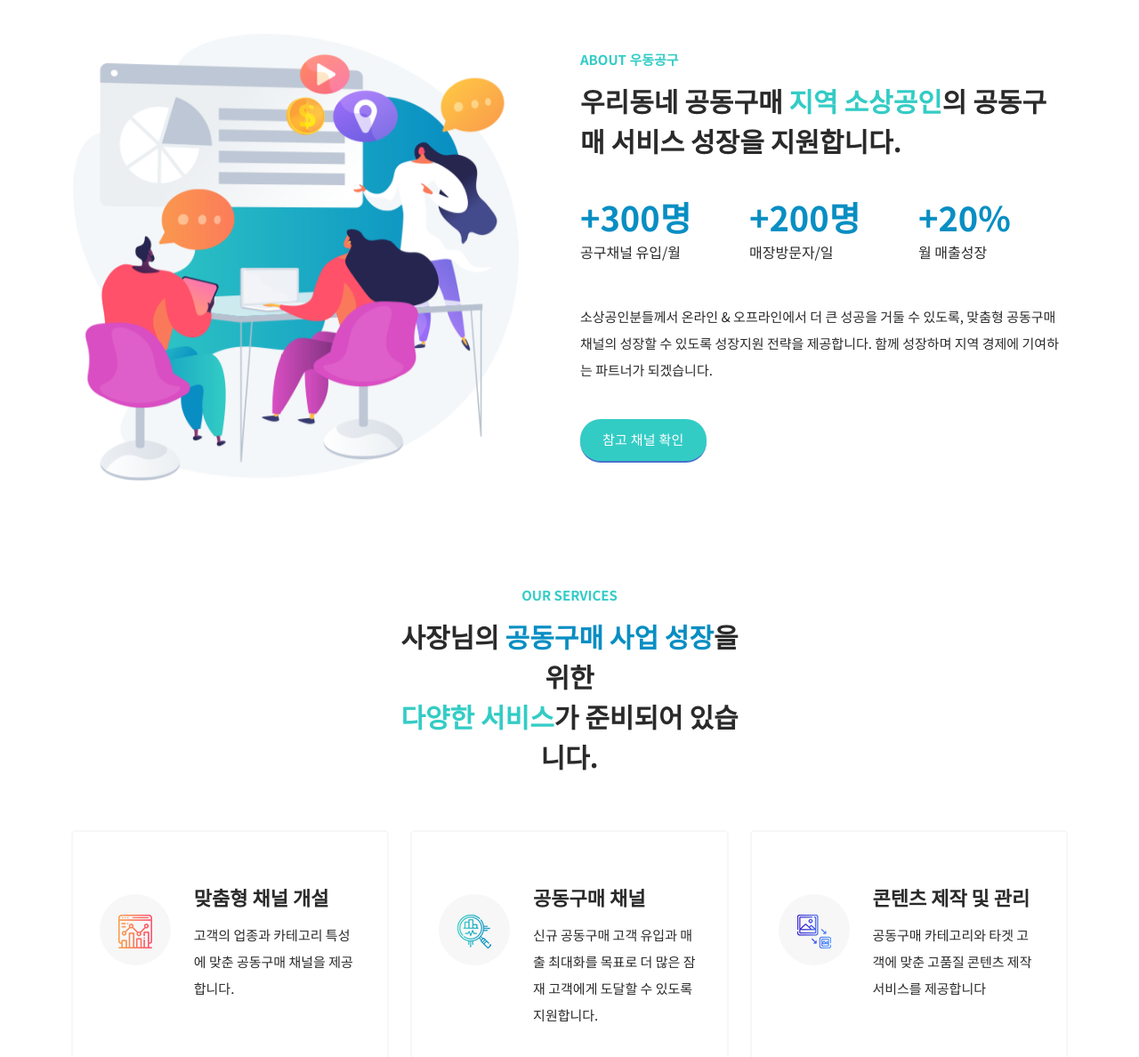
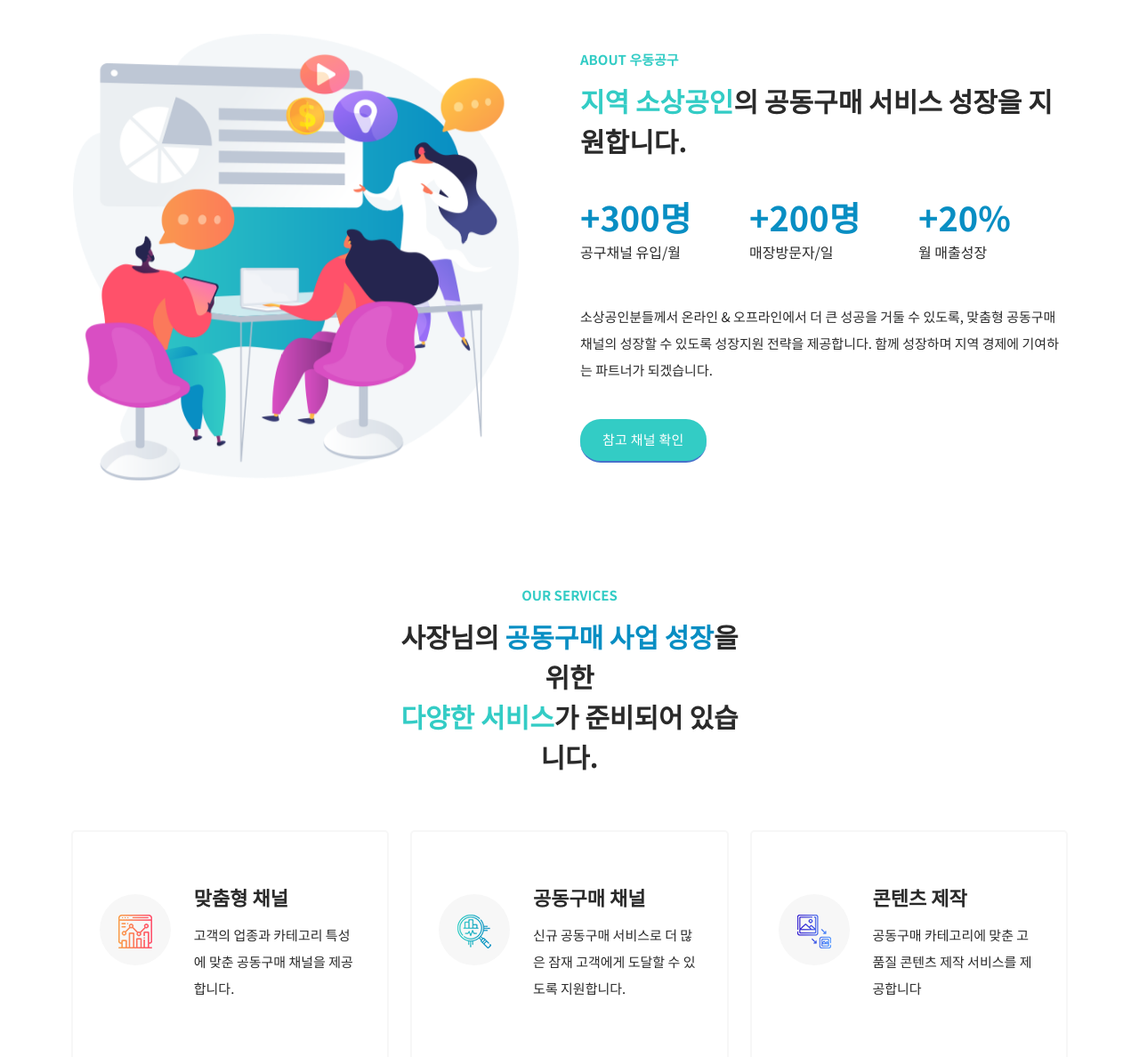
Before and after one commit to mariojeong/woori09, a website with bundled scripts: page index.html in a window 1280 px wide. Shown: the part 1612-2800 px from the top of the page at 89% size. Built offline with nearby package versions, Linux system fonts and the light colour scheme.

Commit message:
2 su jeong

```diff
--- a/index.html
+++ b/index.html
@@ -65,7 +65,7 @@
               <li class="scroll-to-section"><a href="#features">솔루션 특징</a></li>
               <li class="scroll-to-section"><a href="#about">우동공구</a></li>
               <li class="scroll-to-section"><a href="#services">지원 프로그램</a></li>
-              <li class="scroll-to-section"><a href="#portfolio">소상공인 사장님</a></li>
+              <li class="scroll-to-section"><a href="#portfolio">소상공인</a></li>
               <li class="scroll-to-section"><a href="#contact">Contact Us</a></li>
               <li class="scroll-to-section"><div class="main-blue-button"><a href="http://pf.kakao.com/_BkvAn/chat">상담문의</a></div></li>
             </ul>
@@ -274,7 +274,7 @@
         <div class="col-lg-6 align-self-center wow fadeInRight" data-wow-duration="1s" data-wow-delay="0.5s">
           <div class="section-heading">
             <h6>About 우동공구</h6>
-            <h2>우리동네 공동구매<em> 지역 소상공인</em>의 공동구매 서비스 성장을 지원합니다.</span></h2>
+            <h2><em> 지역 소상공인</em>의 공동구매 서비스 성장을 지원합니다.</span></h2>
           </div>
           <div class="row">
             <div class="col-lg-4 col-sm-4">
@@ -326,7 +326,7 @@
               </div>
               <div class="col-lg-8">
                 <div class="right-content">
-                  <h4>맞춤형 채널 개설</h4>
+                  <h4>맞춤형 채널</h4>
                   <p>고객의 업종과 카테고리 특성에 맞춘 공동구매 채널을 제공합니다.</p>
                 </div>
               </div>
@@ -344,7 +344,7 @@
               <div class="col-lg-8">
                 <div class="right-content">
                   <h4>공동구매 채널</h4>
-                  <p>신규 공동구매 고객 유입과 매출 최대화를 목표로 더 많은 잠재 고객에게 도달할 수 있도록 지원합니다.</p>
+                  <p>신규 공동구매 서비스로 더 많은 잠재 고객에게 도달할 수 있도록 지원합니다.</p>
                 </div>
               </div>
             </div>
@@ -360,8 +360,8 @@
               </div>
               <div class="col-lg-8">
                 <div class="right-content">
-                  <h4>콘텐츠 제작 및 관리</h4>
-                  <p>공동구매 카테고리와 타겟 고객에 맞춘 고품질 콘텐츠 제작 서비스를 제공합니다</p>
+                  <h4>콘텐츠 제작</h4>
+                  <p>공동구매 카테고리에 맞춘 고품질 콘텐츠 제작 서비스를 제공합니다</p>
                 </div>
               </div>
             </div>
@@ -377,7 +377,7 @@
               </div>
               <div class="col-lg-8">
                 <div class="right-content">
-                  <h4>공동구매 운영 교육</h4>
+                  <h4>공동구매 교육</h4>
                   <p>소상공인을 위한 공동구매 서비스 운영 및 디지털 마케팅 교육을 통해 운영 역량을 강화합니다.</p>
                 </div>
               </div>
@@ -394,7 +394,7 @@
               </div>
               <div class="col-lg-8">
                 <div class="right-content">
-                  <h4>데이터 분석 및 성과 보고</h4>
+                  <h4>데이터 분석 </h4>
                   <p>공동구매 매출의 성과를 주기적으로 분석하고, 이를 바탕으로 사장님 맞춤형 보고서를 제공합니다.</p>
                 </div>
               </div>
```
